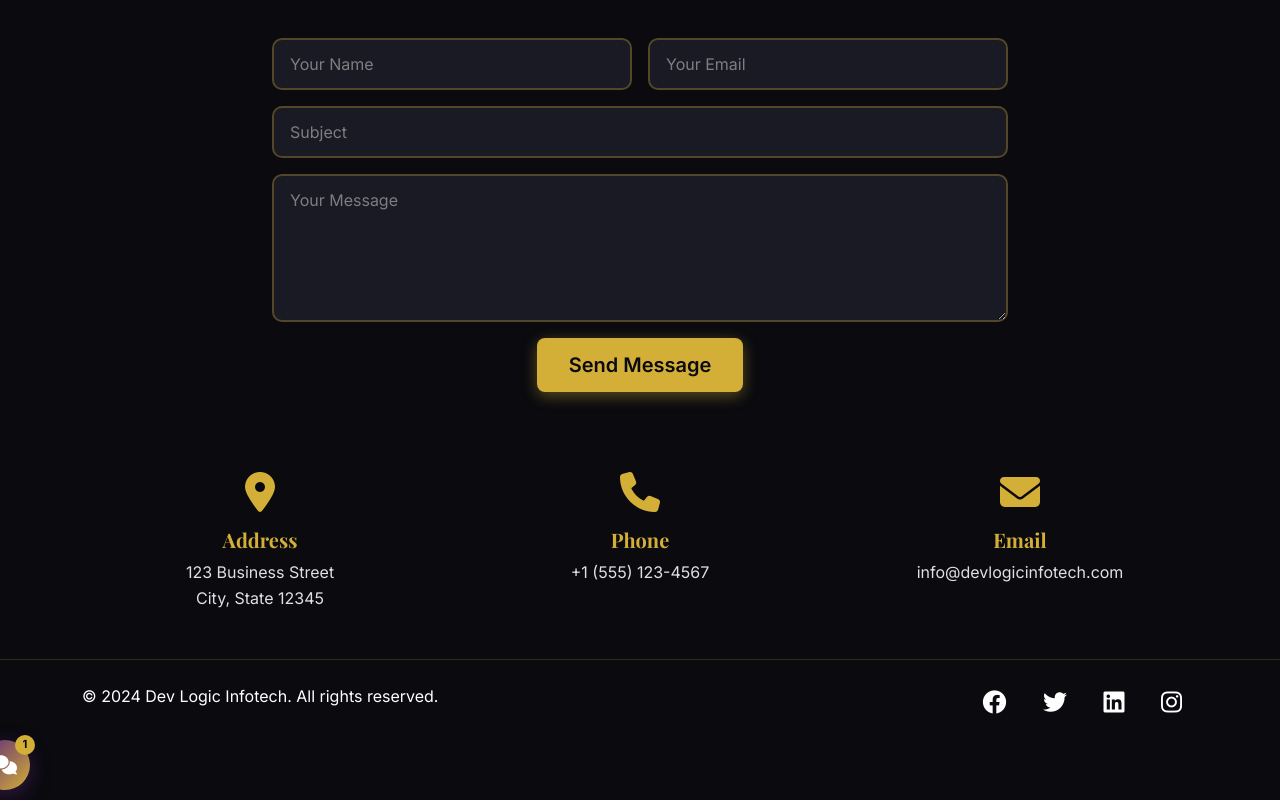
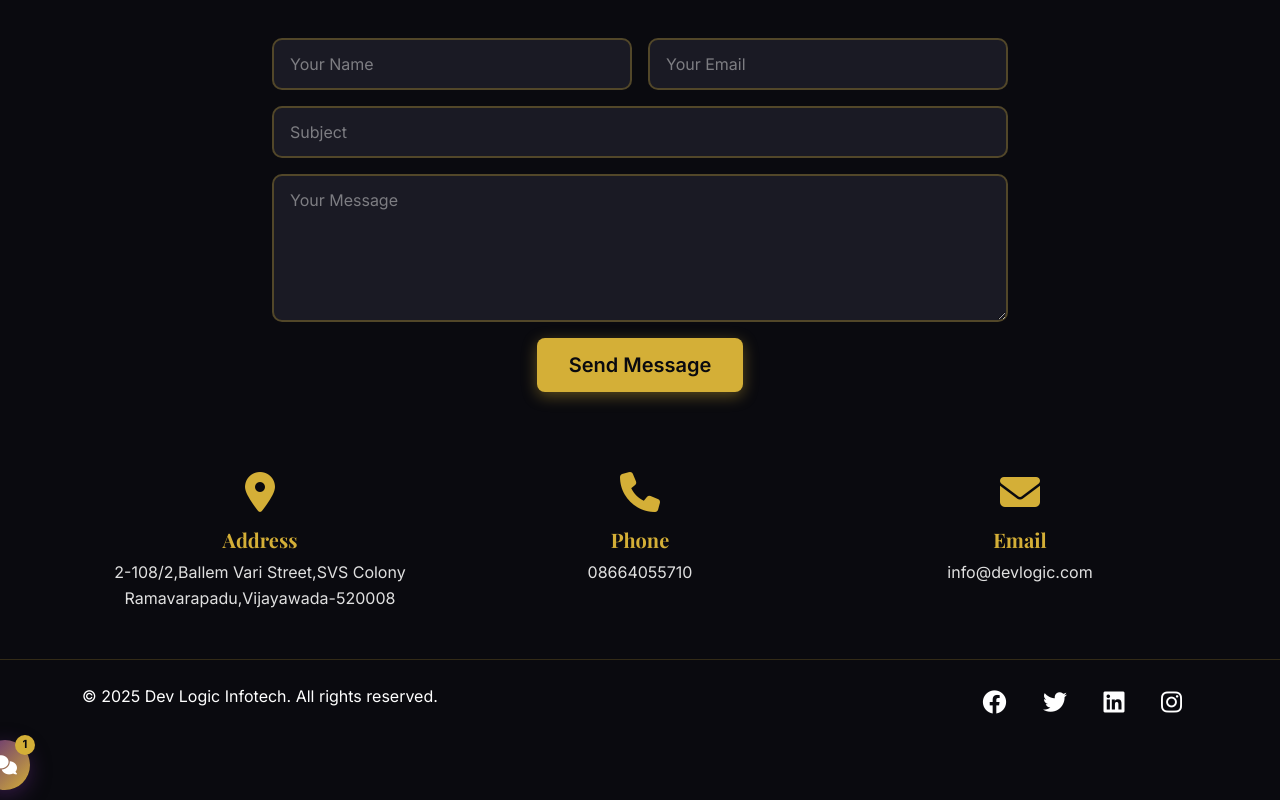
Before and after one commit to swamytumu/Dev_Logic, a plain HTML site: page index.html in a window 1280 px wide. Shown: the part 5228-6028 px from the top of the page. Drawn offline with nearby package versions, Linux system fonts and the light colour scheme.

Commit message:
Updated homepage HTML Modified UI text Added new section in index.html

```diff
--- a/index.html
+++ b/index.html
@@ -460,21 +460,21 @@
                     <div class="contact-info">
                         <i class="fas fa-map-marker-alt"></i>
                         <h5>Address</h5>
-                        <p>123 Business Street<br>City, State 12345</p>
+                        <p> 2-108/2,Ballem Vari Street,SVS Colony <br>Ramavarapadu,Vijayawada-520008</p>
                     </div>
                 </div>
                 <div class="col-md-4 text-center">
                     <div class="contact-info">
                         <i class="fas fa-phone"></i>
                         <h5>Phone</h5>
-                        <p>+1 (555) 123-4567</p>
+                        <p> 08664055710</p>
                     </div>
                 </div>
                 <div class="col-md-4 text-center">
                     <div class="contact-info">
                         <i class="fas fa-envelope"></i>
                         <h5>Email</h5>
-                        <p>info@devlogicinfotech.com</p>
+                        <p>info@devlogic.com</p>
                     </div>
                 </div>
             </div>
@@ -486,7 +486,7 @@
         <div class="container">
             <div class="row">
                 <div class="col-md-6 text-center text-md-start">
-                    <p>&copy; 2024 Dev Logic Infotech. All rights reserved.</p>
+                    <p>&copy; 2025 Dev Logic Infotech. All rights reserved.</p>
                 </div>
                 <div class="col-md-6 text-center text-md-end">
                     <div class="social-links">
```
